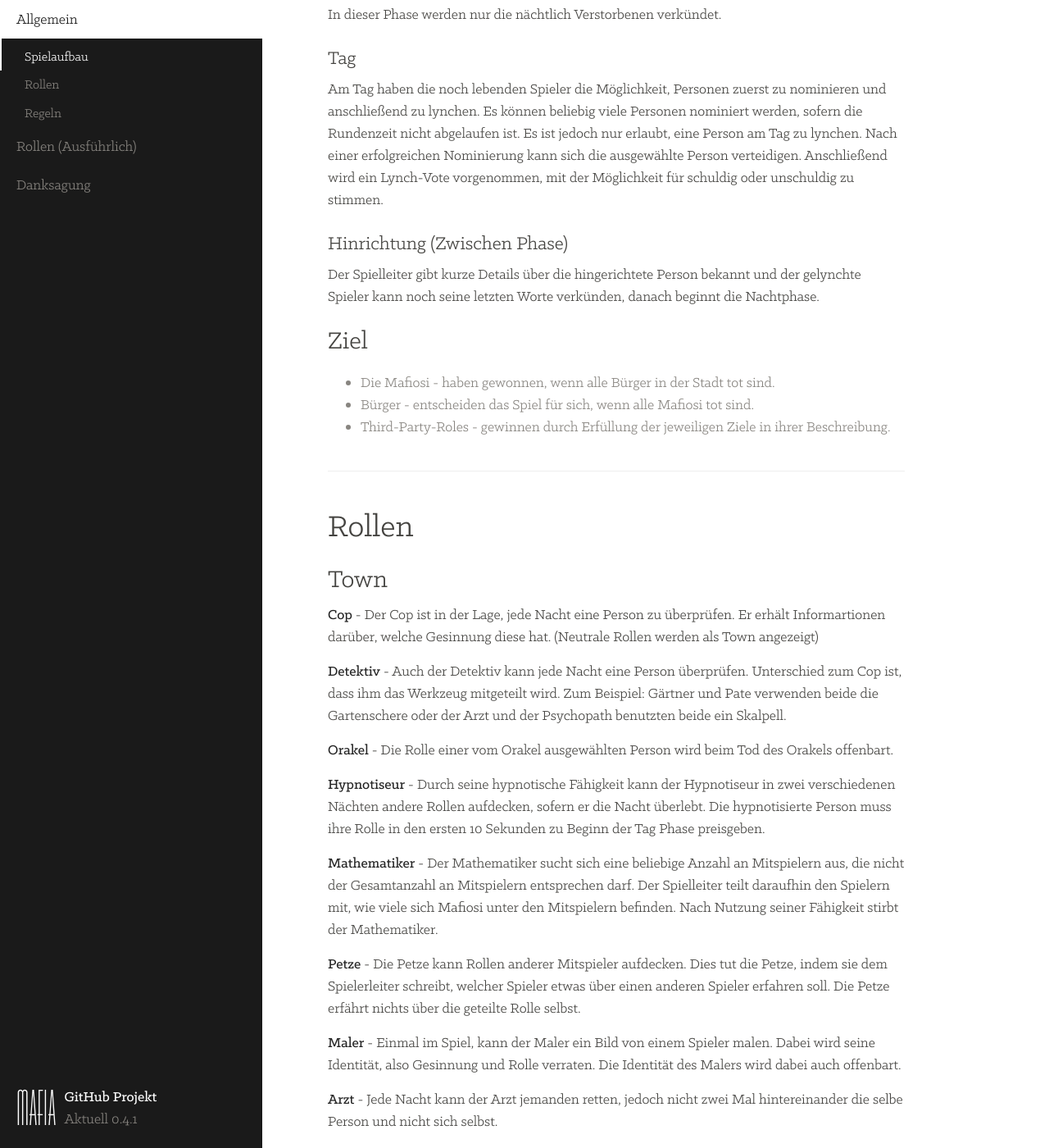
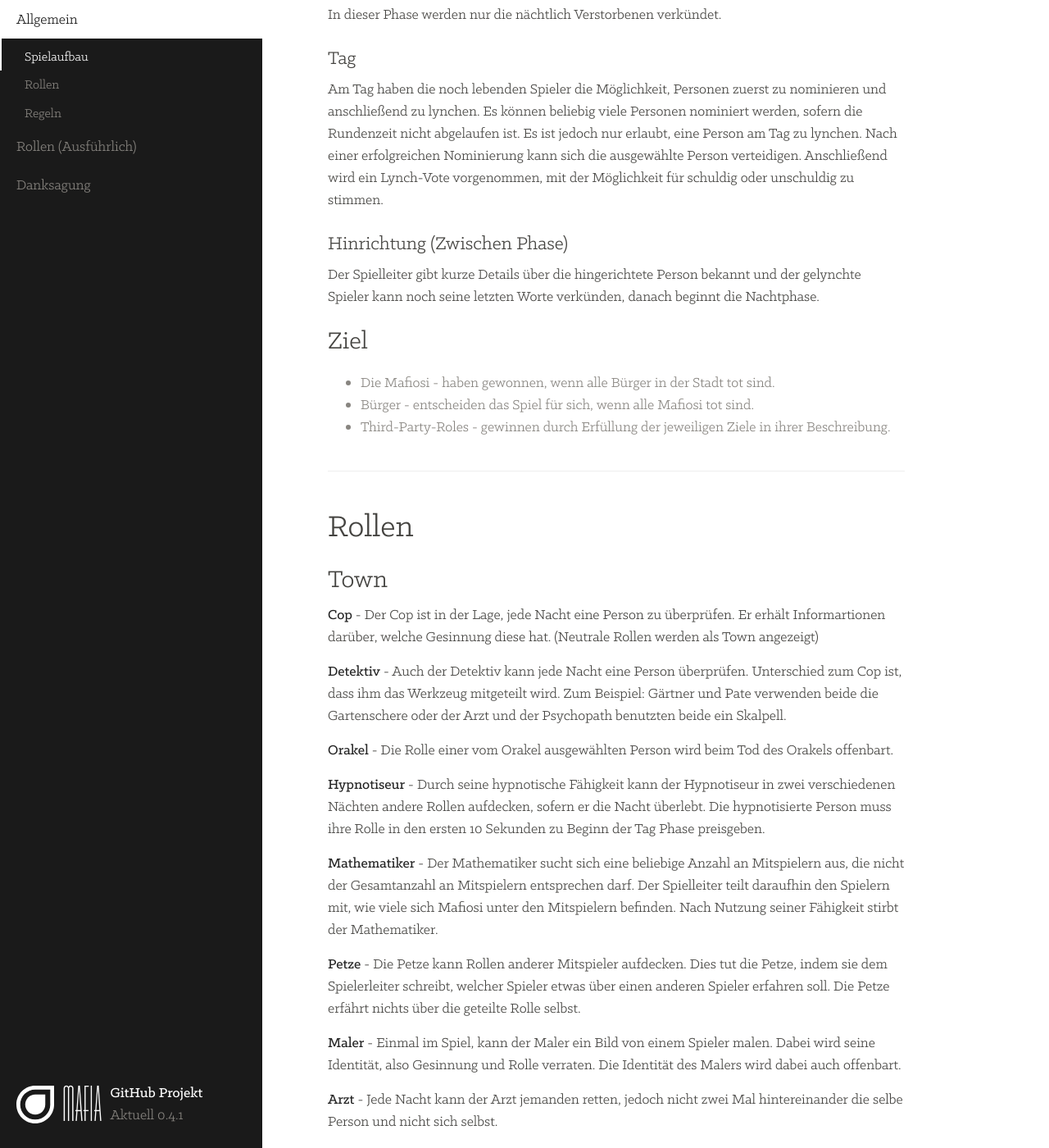
Before and after one commit to gamekeller/mafia, a Jekyll site: the page built from index.md, in a window 1280 px wide and 1400 px high, scrolled down 563 px. Shown: the whole window at 82% size. Built offline with Jekyll 4.4.1, drawn with Linux system fonts in a browser that asks for light colours.

Commit message:
implementing logo
logo implementation

```diff
--- /dev/null
+++ b/_includes/logo.html
@@ -0,0 +1,4 @@
+<svg xmlns="http://www.w3.org/2000/svg" class="logo" width="512" height="512" viewBox="0 0 512 512">
+  <path d="M256 0c-141.385 0-256 114.615-256 256s114.615 256 256 256 256-114.615 256-256v-256h-256zm204 256c0 112.666-91.334 204-204 204s-204-91.334-204-204 91.334-204 204-204c54.054 0 146.827-.172 204 0-.03 33.043 0 145.388 0 204z"/>
+  <path d="M256 120c-75.111 0-136 60.889-136 136s60.889 136 136 136 136-60.889 136-136v-136h-136z"/>
+</svg>
--- a/_layouts/default.html
+++ b/_layouts/default.html
@@ -11,7 +11,10 @@
 
     <header class="masthead">
       <div class="masthead-inner">
-        <h1>Mafia</h1>
+		<div class="headline-logo">
+			{% include logo.html %}
+			<h1>Mafia</h1>
+		</div>
         <div class="colophon">
           <ul class="colophon-links">
             <li>
--- a/css/main.css
+++ b/css/main.css
@@ -259,9 +259,9 @@ a:hover {
 }
 .masthead h1 {
   margin-top: 0;
-  font-size: 160px;
   line-height: 0.7;
   font-family: "valencialight";
+  font-size: 200px;
 }
 .masthead .lead {
   margin-bottom: 0;
@@ -271,6 +271,16 @@ a:hover {
 }
 
 /* Footer area of masthead */
+.headline-logo .logo {
+  float:left;
+  margin-bottom: 10px;
+  padding-right: 20px;
+  fill: #fff;
+  height: 131px;
+  width: 131px;
+}
+
+
 .colophon {
   margin-top: 20px;
   color: #7a7a7a;
@@ -403,9 +413,20 @@ h1 a[id] {
     max-height: 100%;
     overflow: auto;
   }
+
+  .masthead .logo{
+	margin-top: 5px;
+	padding-right: 0;
+	float: left;
+	fill: #fff;
+	height: 46px;
+	width: 46px;
+}
+
   .masthead h1 {
     float: left;
     margin: 0;
+	padding-left: 10px;
     line-height: 0.8;
     font-size: 70px;
   }
```
